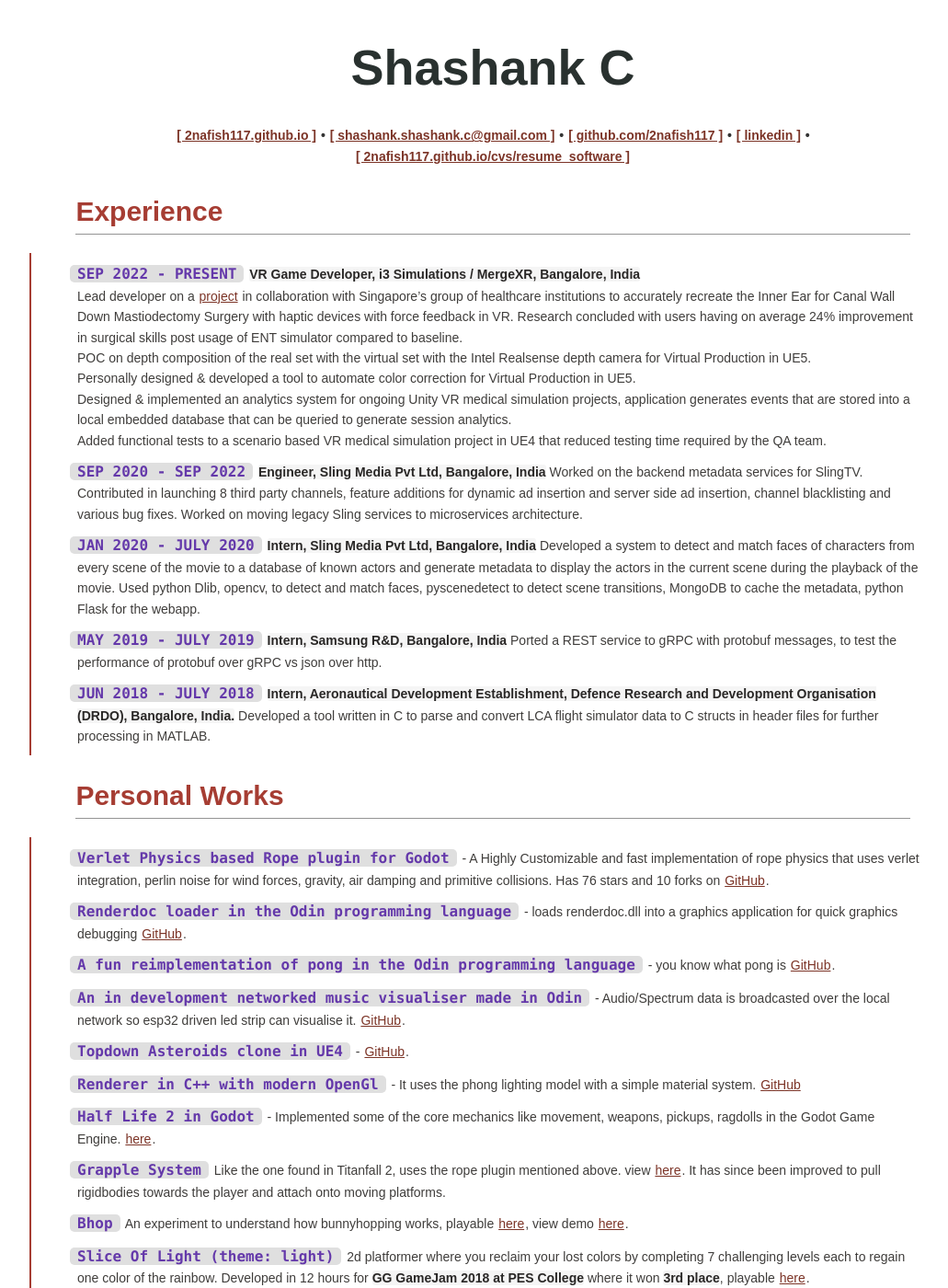
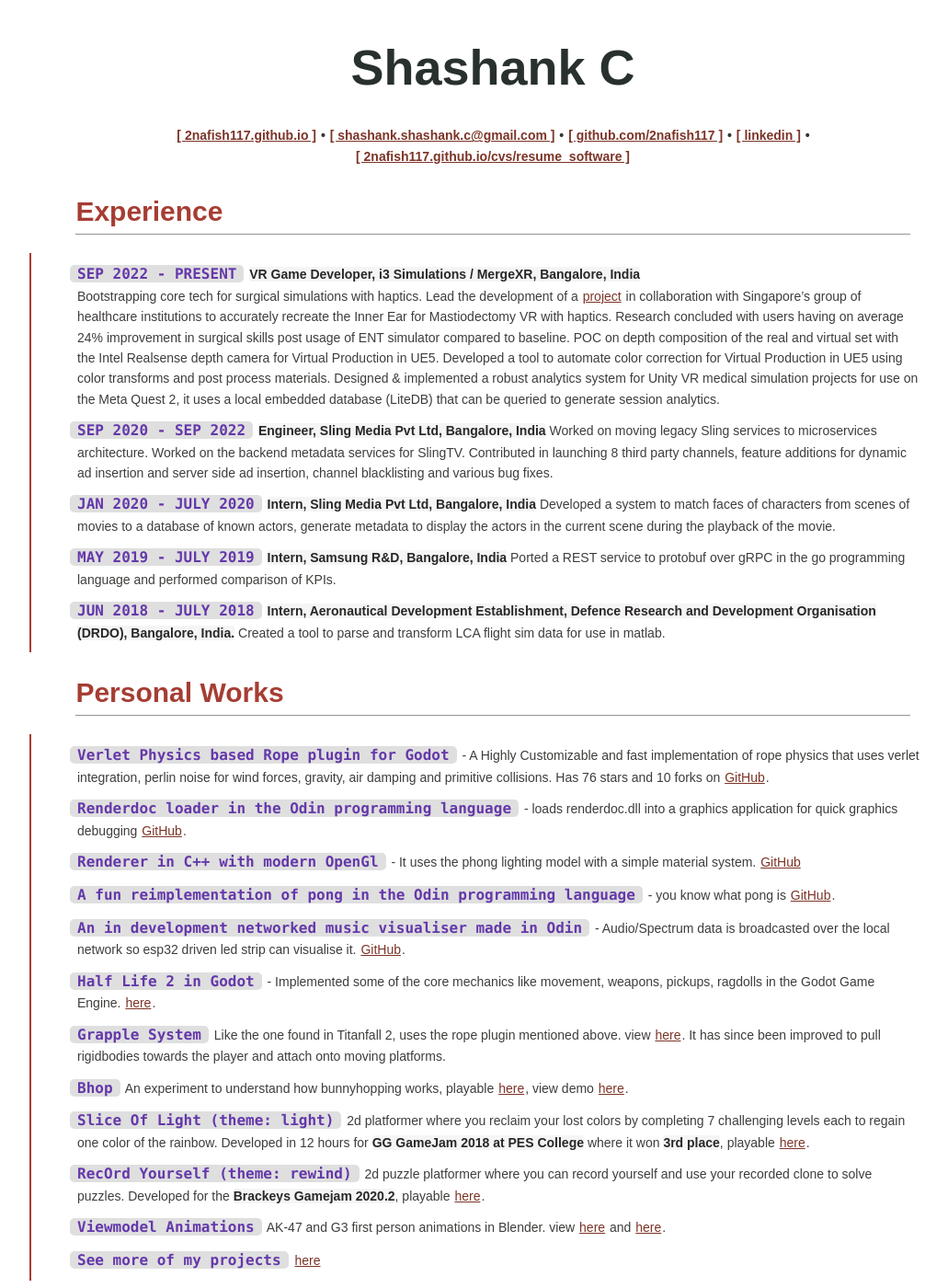
Before and after one commit to 2nafish117/2nafish117.github.io, a Jekyll site: the page cvs/resume_software.html, which Jekyll copies as it is, in a window 1280 px wide and 1400 px high. Shown: the whole window at 92% size, without its empty margins (62-1093 px from the left). Built offline with Jekyll 4.4.1, drawn with Linux system fonts in a browser that asks for light colours; some of the changed text lies outside the part shown.

Commit message:
update resume, remove cuss

```diff
--- a/cvs/projects.html
+++ b/cvs/projects.html
@@ -52,7 +52,7 @@
 - you know what pong is <a
 href="https://github.com/2nafish117/odin-pong">GitHub</a>.</p></li>
 <li><p><code>An in development networked music visualiser made in Odin</code>
-- it broadcasts the frequency spectrum over the local network so esp32
+- Audio/Spectrum data is broadcasted over the local network so esp32
 driven led strip can visualise it. <a
 href="https://github.com/2nafish117/pulse-palette">GitHub</a>.</p></li>
 <li><p><code>Topdown Asteroids clone in UE4</code> - <a
--- a/cvs/resume_software.html
+++ b/cvs/resume_software.html
@@ -40,45 +40,38 @@
 <h2 id="experience">Experience</h2>
 <ul>
 <li><code>SEP 2022 - PRESENT</code> <strong>VR Game Developer, i3
-Simulations / MergeXR, Bangalore, India</strong></br> Lead developer on
-a
+Simulations / MergeXR, Bangalore, India</strong></br> Bootstrapping core
+tech for surgical simulations with haptics. Lead the development of a
 <a href="https://youtu.be/J94Zhb7HdKg?si=JUCvqBfMxZn3l6wD" target="_blank">project</a>
 in collaboration with Singapore’s group of healthcare institutions to
-accurately recreate the Inner Ear for Canal Wall Down Mastiodectomy
-Surgery with haptic devices with force feedback in VR. Research
-concluded with users having on average 24% improvement in surgical
-skills post usage of ENT simulator compared to baseline.</br> POC on
-depth composition of the real set with the virtual set with the Intel
-Realsense depth camera for Virtual Production in UE5.</br> Personally
-designed &amp; developed a tool to automate color correction for Virtual
-Production in UE5.</br> Designed &amp; implemented an analytics system
-for ongoing Unity VR medical simulation projects, application generates
-events that are stored into a local embedded database that can be
-queried to generate session analytics.</br> Added functional tests to a
-scenario based VR medical simulation project in UE4 that reduced testing
-time required by the QA team.</li>
+accurately recreate the Inner Ear for Mastiodectomy VR with haptics.
+Research concluded with users having on average 24% improvement in
+surgical skills post usage of ENT simulator compared to baseline. POC on
+depth composition of the real and virtual set with the Intel Realsense
+depth camera for Virtual Production in UE5. Developed a tool to automate
+color correction for Virtual Production in UE5 using color transforms
+and post process materials. Designed &amp; implemented a robust
+analytics system for Unity VR medical simulation projects for use on the
+Meta Quest 2, it uses a local embedded database (LiteDB) that can be
+queried to generate session analytics.</li>
 <li><code>SEP 2020 - SEP 2022</code> <strong>Engineer, Sling Media Pvt
-Ltd, Bangalore, India</strong> Worked on the backend metadata services
-for SlingTV. Contributed in launching 8 third party channels, feature
+Ltd, Bangalore, India</strong> Worked on moving legacy Sling services to
+microservices architecture. Worked on the backend metadata services for
+SlingTV. Contributed in launching 8 third party channels, feature
 additions for dynamic ad insertion and server side ad insertion, channel
-blacklisting and various bug fixes. Worked on moving legacy Sling
-services to microservices architecture.</li>
+blacklisting and various bug fixes.</li>
 <li><code>JAN 2020 - JULY 2020</code> <strong>Intern, Sling Media Pvt
-Ltd, Bangalore, India</strong> Developed a system to detect and match
-faces of characters from every scene of the movie to a database of known
-actors and generate metadata to display the actors in the current scene
-during the playback of the movie. Used python Dlib, opencv, to detect
-and match faces, pyscenedetect to detect scene transitions, MongoDB to
-cache the metadata, python Flask for the webapp.</li>
+Ltd, Bangalore, India</strong> Developed a system to match faces of
+characters from scenes of movies to a database of known actors, generate
+metadata to display the actors in the current scene during the playback
+of the movie.</li>
 <li><code>MAY 2019 - JULY 2019</code> <strong>Intern, Samsung R&amp;D,
-Bangalore, India</strong> Ported a REST service to gRPC with protobuf
-messages, to test the performance of protobuf over gRPC vs json over
-http.</li>
+Bangalore, India</strong> Ported a REST service to protobuf over gRPC in
+the go programming language and performed comparison of KPIs.</li>
 <li><code>JUN 2018 - JULY 2018</code> <strong>Intern, Aeronautical
 Development Establishment, Defence Research and Development Organisation
-(DRDO), Bangalore, India.</strong> Developed a tool written in C to
-parse and convert LCA flight simulator data to C structs in header files
-for further processing in MATLAB.</li>
+(DRDO), Bangalore, India.</strong> Created a tool to parse and transform
+LCA flight sim data for use in matlab.</li>
 </ul>
 <h2 id="personal-works">Personal Works</h2>
 <ul>
@@ -91,6 +84,9 @@
 loads renderdoc.dll into a graphics application for quick graphics
 debugging <a
 href="https://github.com/2nafish117/odin-renderdoc">GitHub</a>.</li>
+<li><code>Renderer in C++ with modern OpenGl</code> - It uses the phong
+lighting model with a simple material system. <a
+href="https://github.com/2nafish117/CGProj">GitHub</a></li>
 <li><code>A fun reimplementation of pong in the Odin programming language</code>
 - you know what pong is <a
 href="https://github.com/2nafish117/odin-pong">GitHub</a>.</li>
@@ -98,11 +94,6 @@
 - Audio/Spectrum data is broadcasted over the local network so esp32
 driven led strip can visualise it. <a
 href="https://github.com/2nafish117/pulse-palette">GitHub</a>.</li>
-<li><code>Topdown Asteroids clone in UE4</code> - <a
-href="https://github.com/2nafish117/untitled-space-shooter">GitHub</a>.</li>
-<li><code>Renderer in C++ with modern OpenGl</code> - It uses the phong
-lighting model with a simple material system. <a
-href="https://github.com/2nafish117/CGProj">GitHub</a></li>
 <li><code>Half Life 2 in Godot</code> - Implemented some of the core
 mechanics like movement, weapons, pickups, ragdolls in the Godot Game
 Engine. <a href="https://youtu.be/K4O2OsCYdCE">here</a>.</li>
@@ -129,22 +120,18 @@
 animations in Blender. view <a
 href="https://youtu.be/4GcZYHSwj1I">here</a> and <a
 href="https://youtu.be/mtx7Vl-_Poo">here</a>.</li>
-<li><code>FPS Test Projects</code> Developed to test out Rigidbody
-Charecter controllers like in Half Life 2 and responsive FPS movement
-like in Doom: Eternal, playable <a
-href="https://2nafish117.itch.io/retro-fps">hl2</a> and <a
-href="https://2nafish117.itch.io/gdoom">doom</a>.</li>
 <li><code>See more of my projects</code> <a
 href="http://2nafish117.github.io/cvs/projects.html">here</a></li>
 </ul>
 <h2 id="skills">Skills</h2>
 <ul>
-<li><code>Programming languages</code> <strong>C • C++ • C# • Python •
-GDScript • Golang • Odinlang • SQL</strong></li>
-<li><code>Game Development</code> <strong>Unity • Unreal • Godot •
-RenderDoc • Blender • Krita</strong></li>
-<li><code>Physics/Maths</code> <strong>Kinematics • Newtonian Mechanics
-• Calculus • Vector Math</strong></li>
+<li><code>C/C++</code> • <code>C#</code> • <code>HLSL</code> •
+<code>GLSL</code> • <code>Opengl</code> • <code>DirectX</code> •
+<code>RenderDoc</code> • <code>Unity</code> • <code>Unreal</code> •
+<code>Godot</code> • <code>Git</code> • <code>PlasticSCM</code> •
+<code>Python</code> • <code>GDScript</code> • <code>REST</code> •
+<code>Golang</code> • <code>Odinlang</code> • <code>SQL</code> •
+<code>Blender</code> • <code>Krita</code></li>
 </ul>
 <h2 id="education">Education</h2>
 <ul>
@@ -152,29 +139,5 @@
 Engineering</strong> RV College Of Engineering, Bangalore (8.50
 CGPA)</li>
 </ul>
-<h2 id="achievements">Achievements</h2>
-<ul>
-<li>Enabled <strong>24% improvement</strong> on surgical skills of
-trainee surgeons with the ENT simulator.</li>
-<li>Inspired <strong>design changes to the ENT simulator to improve UX
-with haptics</strong>, these changes lead to a System usability score of
-66% and technology acceptance score of 77%.</li>
-<li>Won <strong>3rd Place in the annual GG GameJam 2018</strong>
-(Hackathon) at PES College.</li>
-<li>Secured <strong>COMEDK rank of 56</strong> and <strong>CET Rank of
-840</strong> in the year 2016</li>
-</ul>
-<h2 id="hobbies">Hobbies</h2>
-<ul>
-<li><code>Game Development</code> • <code>Maths/Physics</code> •
-<a href="https://www.youtube.com/channel/UCUcuDMZUGWvzl-fg57TH9Cg" target="_blank"><code>Youtube Channel</code></a>
-•
-<a href="http://2nafish117.github.io" target="_blank"><code>Blog</code></a>
-• <code>Anime</code> • <code>Movies</code> • <code>Manga</code> •
-<code>Shows</code></li>
-</ul>
-<!-- <p class="aligncenter">
-    <img src="img/resume_software.png" alt="centered image" />
-</p> -->
 </body>
 </html>
```
Also changed, not shown: _posts/2021-01-26-sync-enums-in-cpp.html (+4 -4 lines), cvs/resume_mega.html (+36 -52 lines).
